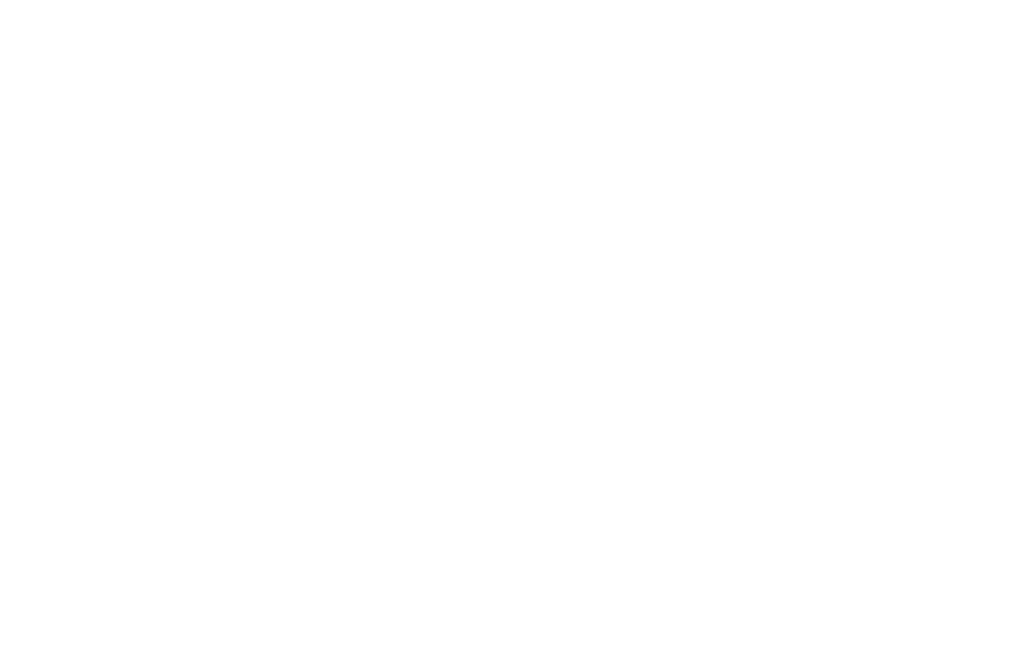
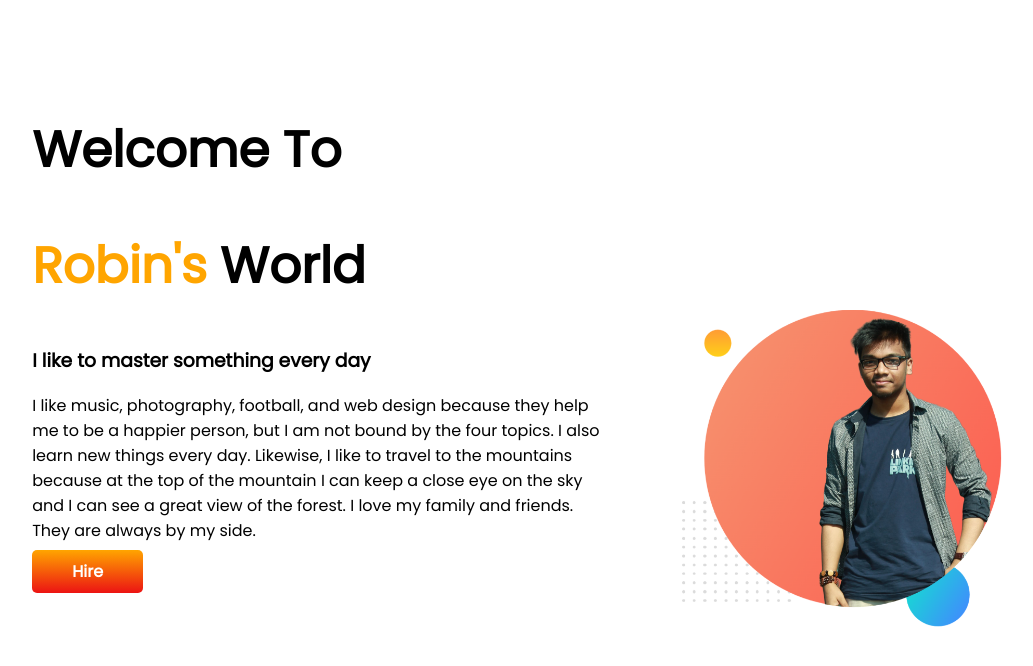
Before and after one commit to RobinTheRedLight/developer-portfolio, a plain HTML site: page index.html in a window 1280 px wide. Shown: the whole page, without its empty margins (39-1072 px from the left). Drawn offline with Linux system fonts and the light colour scheme.

Commit message:
1st section

```diff
--- a/index.html
+++ b/index.html
@@ -1,13 +1,41 @@
 <!DOCTYPE html>
 <html lang="en">
+
 <head>
     <meta charset="UTF-8">
     <meta http-equiv="X-UA-Compatible" content="IE=edge">
     <meta name="viewport" content="width=device-width, initial-scale=1.0">
     <title>Robin-portfolio</title>
     <link rel="stylesheet" href="style.css">
+    <link rel="preconnect" href="https://fonts.googleapis.com">
+    <link rel="preconnect" href="https://fonts.gstatic.com" crossorigin>
+    <link href="https://fonts.googleapis.com/css2?family=Poppins&display=swap" rel="stylesheet">
 </head>
+
 <body>
+    <section>
+        <div class="width">
+            <h1>Welcome To</h1>
+            <h1> <span class="h1clr">Robin's</span> World</h1>
+            <h3>I like to master something every day</h3>
+            <p>
+                I like music, photography, football, and web design because they help me to be a happier person, but I
+                am
+                not
+                bound by the four topics. I also learn new things every day. Likewise, I like to travel to the mountains
+                because
+                at the top of the mountain I can keep a close eye on the sky and I can see a great view of the forest. I
+                love my
+                family and friends. They are always by my side.
+            </p>
+            <a target="_blank" class="button" href="https://www.linkedin.com/in/robin-mitra-9129809b/"> Hire </a>
+        </div>
 
+        <div class="width">
+            <img src="images/My project 1.png" alt="image">
+        </div>
+
+    </section>
 </body>
+
 </html>
--- a/style.css
+++ b/style.css
@@ -0,0 +1,33 @@
+body {
+    font-family: 'Poppins', sans-serif;
+}
+
+h1 {
+    font-size: 50px;
+}
+
+.h1clr {
+    color: orange;
+}
+
+section {
+    display: flex;
+    padding: 5%;
+}
+
+.width {
+    width: 50%;
+}
+
+.width img {
+    width: 100%;
+}
+
+.button {
+    text-decoration: none;
+    color: white;
+    background-image: linear-gradient(orange, rgb(236, 19, 19));
+    padding: 10px 40px;
+    border-radius: 5px;
+    font-weight: 700;
+}
```
Also changed, not shown: images/My project 1.png (added), images/dream-bg.png (added), images/exp-bg.png (added), images/my-bg.png (added), images/my-bg2.png (added), images/top-banner.png (added), 1 other file.
